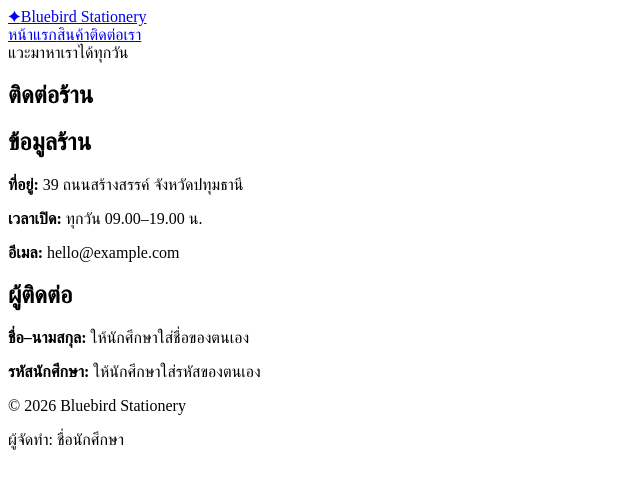
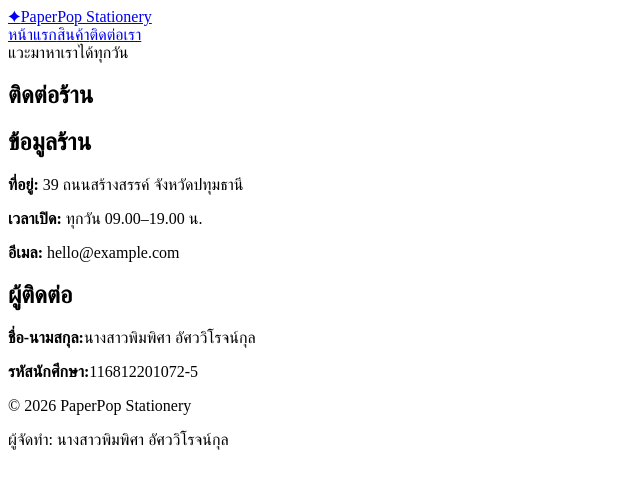
Before and after one commit to pingpimpisa-pixel/EX, a plain HTML site: page contact.html in a window 1280 px wide. Shown: the whole page, without its empty margins (0-640 px from the left). Drawn offline with Linux system fonts and the light colour scheme.

Commit message:
Update contact.html

```diff
--- a/contact.html
+++ b/contact.html
@@ -1,8 +1,8 @@
 <!doctype html>
-<html lang="th">
-<head><meta charset="utf-8"><meta name="viewport" content="width=device-width,initial-scale=1"><title>ติดต่อ | Bluebird Stationery</title><link rel="stylesheet" href="assets/style.css"></head>
+<html lang="th"><head><meta charset="utf-8"><meta name="viewport" content="width=device-width,initial-scale=1"><title>ติดต่อ | Bluebird Stationery</title><link rel="stylesheet" href="assets/style.css"></head>
 <body>
-<header class="site-header"><nav class="nav container"><a class="brand" href="home.html"><span class="brand-mark">✦</span>Bluebird Stationery</a><div class="nav-links"><a href="home.html">หน้าแรก</a><a href="shop.html">สินค้า</a><a href="contacts.html">ติดต่อเรา</a></div></nav></header>
-<main><section class="page-head"><div class="container"><span class="eyebrow">แวะมาหาเราได้ทุกวัน</span><h1>ติดต่อร้าน</h1></div></section><section class="section"><div class="container contact-box"><section><h2>ข้อมูลร้าน</h2><p><strong>ที่อยู่:</strong> 39 ถนนสร้างสรรค์ จังหวัดปทุมธานี</p><p><strong>เวลาเปิด:</strong> ทุกวัน 09.00–19.00 น.</p><p><strong>อีเมล:</strong> hello@example.com</p></section><section class="student-placeholder"><h2>ผู้ติดต่อ</h2><p><strong>ชื่อ–นามสกุล:</strong> ให้นักศึกษาใส่ชื่อของตนเอง</p><p><strong>รหัสนักศึกษา:</strong> ให้นักศึกษาใส่รหัสของตนเอง</p></section></div></section></main>
-<footer class="site-footer"><div class="container footer-row"><p>© 2026 Bluebird Stationery</p><p>ผู้จัดทำ: ชื่อนักศึกษา</p></div></footer>
+<header class="site-header"><nav class="nav container"><a class="brand" href="home.html"><span class="brand-mark">✦</span>PaperPop Stationery</a><div class="nav-links"><a href="home.html">หน้าแรก</a><a href="shop.html">สินค้า</a><a href="contacts.html">ติดต่อเรา</a></div></nav></header>
+<main><section class="page-head"><div class="container"><span class="eyebrow">แวะมาหาเราได้ทุกวัน</span><h1>ติดต่อร้าน</h1></div></section><section class="section"><div class="container contact-box"><section><h2>ข้อมูลร้าน</h2><p><strong>ที่อยู่:</strong> 39 ถนนสร้างสรรค์ จังหวัดปทุมธานี</p><p><strong>เวลาเปิด:</strong> ทุกวัน 09.00–19.00 น.</p><p><strong>อีเมล:</strong> hello@example.com</p></section><section class="student-placeholder"><h2>ผู้ติดต่อ</h2><p><strong>ชื่อ-นามสกุล:</strong>นางสาวพิมพิศา อัศววิโรจน์กุล</p><p><strong>รหัสนักศึกษา:</strong>116812201072-5</p></section></div></section></main>
+<footer class="site-footer"><div class="container footer-row"><p>© 2026 PaperPop Stationery</p><p>ผู้จัดทำ: นางสาวพิมพิศา อัศววิโรจน์กุล</p></div></footer>
+
 </body></html>
```
